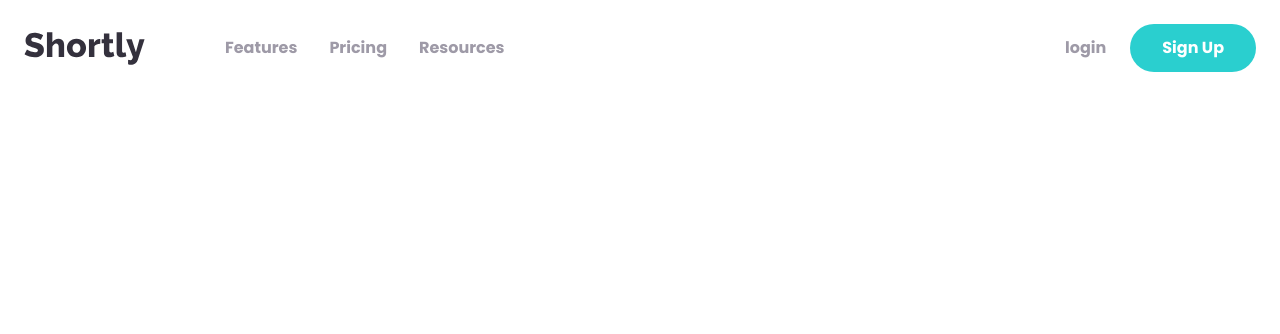
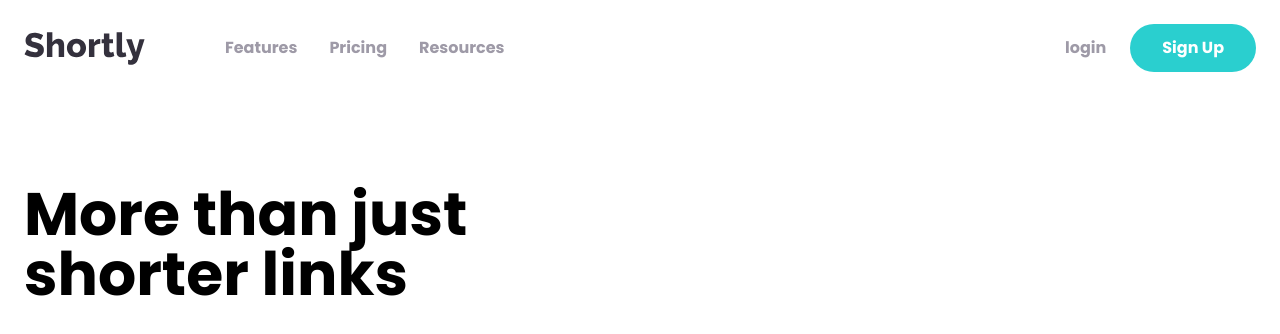
Before and after one commit to zainabturkmen/shortly, a website: page index.html in a window 1280 px wide. Drawn offline with Linux system fonts and the light colour scheme.

Commit message:
Adding Update

```diff
--- a/index.html
+++ b/index.html
@@ -42,9 +42,14 @@
         </div>
 
         <!-- Right BUttons Menu -->
-        <div class="hidden items-center space-x-6 font-bold text-grayishViolet lg:flex">
+        <div
+          class="hidden items-center space-x-6 font-bold text-grayishViolet lg:flex">
           <div class="hover:text-veryDarkViolet">login</div>
-          <a href="" class="px-8 py-3 font-bold text-white bg-cyan rounded-full hover:opacity-7">Sign Up</a>
+          <a
+            href=""
+            class="px-8 py-3 font-bold text-white bg-cyan rounded-full hover:opacity-7"
+            >Sign Up</a
+          >
         </div>
         <!-- @todo Hamburger Menu -->
       </div>
@@ -55,7 +60,14 @@
     <section id="hero">
       <!-- Hero Container -->
       <div class="container flex flex-col-reverse mx-auto p-6 lg:flex-row">
-
+        <!-- Content Container -->
+        <div class="flex flex-col space-y-10 mb-44 lg:mt-16 lg:w-1/2 xl:mb-52">
+          <h1
+            class="text-5xl font-bold text-center lg:text-6xl lg:max-w-md lg:text-left">
+            More than just shorter links
+          </h1>
+        </div>
+        <!-- Image -->
       </div>
     </section>
   </body>
```
Also changed, not shown: css/style.css.
